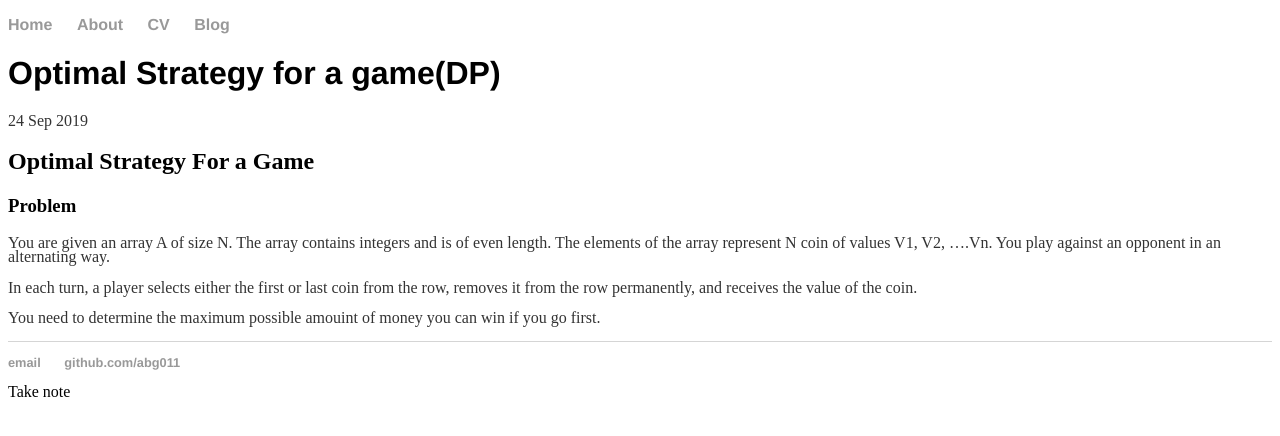
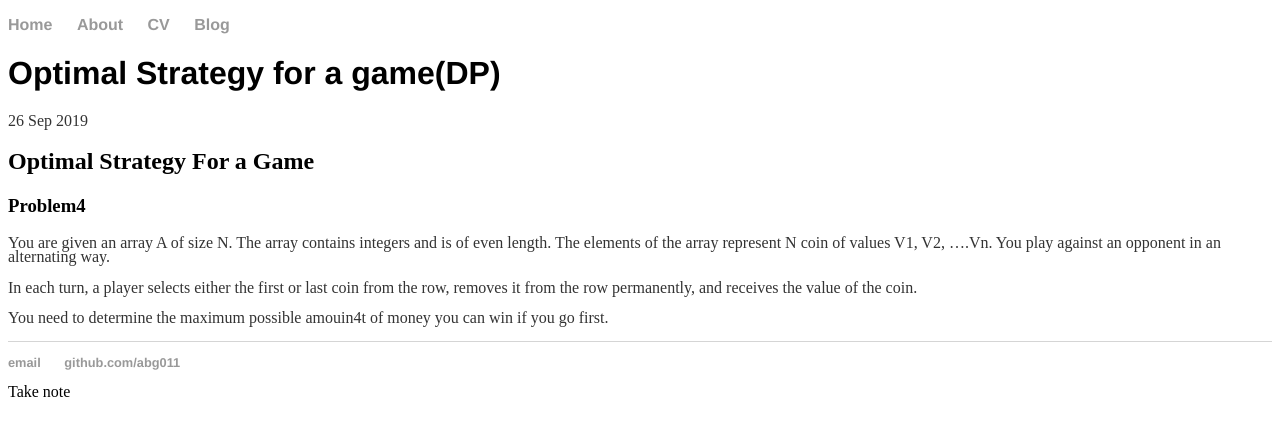
Before and after one commit to abhigupta543/abg011.github.io, a Jekyll site: the page built from _posts/2019-09-26-Optimal-Strategy.md, in a window 1280 px wide. Shown: the top 436 px of the page. Built offline with Jekyll 4.4.1, drawn with Linux system fonts in a browser that asks for light colours.

Commit message:
Update 2019-09-26-Optimal-Strategy.md

```diff
--- a/_posts/2019-09-26-Optimal-Strategy.md
+++ b/_posts/2019-09-26-Optimal-Strategy.md
@@ -1,13 +1,13 @@
 ---
 layout: post
 title: "Optimal Strategy for a game(DP)"
-date: 2019-09-24
+date: 2019-09-26
 ---
 
 ## Optimal Strategy For a Game
-### Problem
+### Problem4
 You are given an array A of size N. The array contains integers and is of even length. The elements of the array represent N coin of values V1, V2, ....Vn. You play against an opponent in an alternating way.
 
 In each turn, a player selects either the first or last coin from the row, removes it from the row permanently, and receives the value of the coin.
 
-You need to determine the maximum possible amouint of money you can win if you go first.
+You need to determine the maximum possible amouin4t of money you can win if you go first.
```
